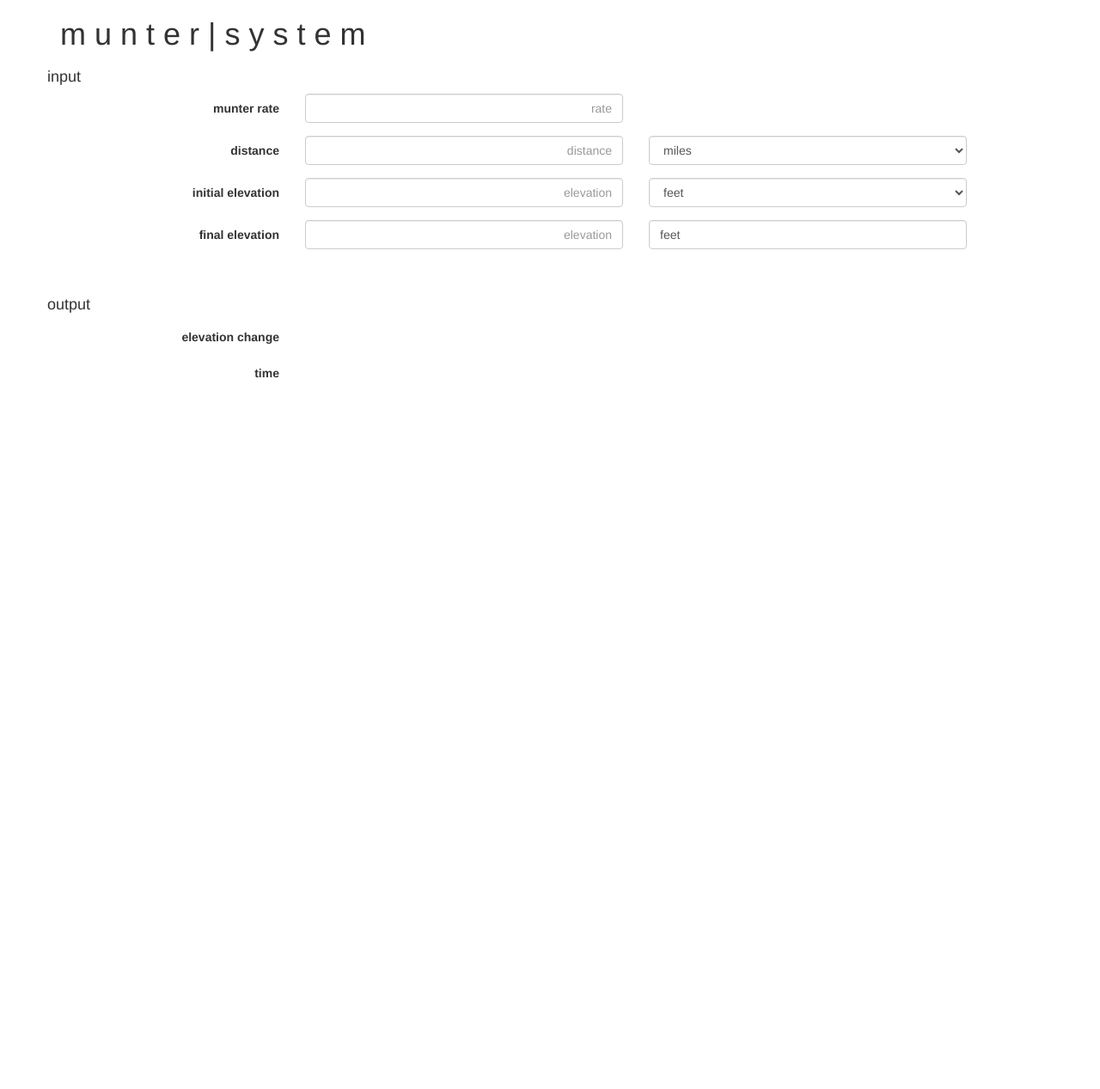
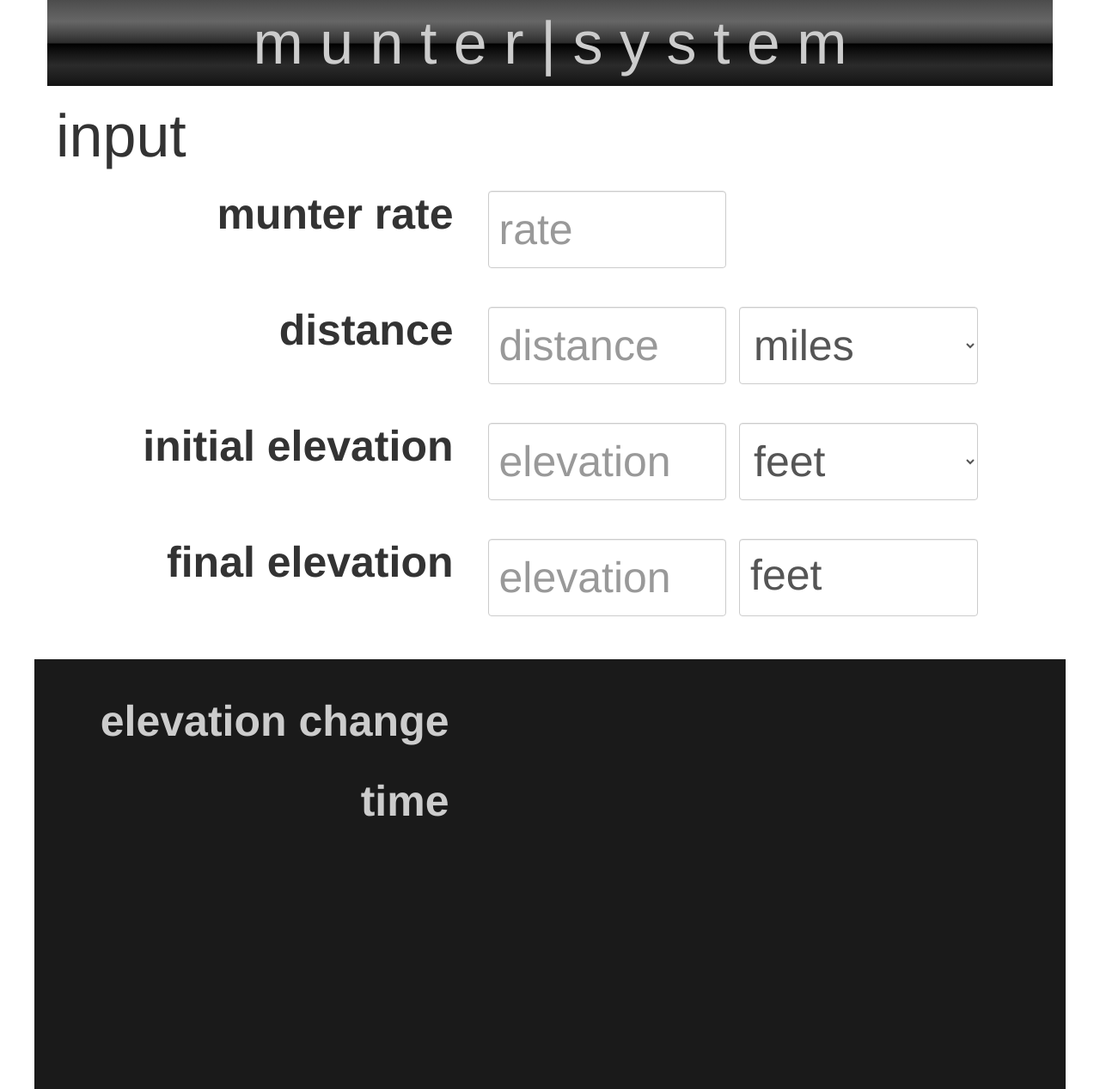
Before and after one commit to theBurk/munter_system, a Django app: page / in a window 1280 px wide. Shown: the whole page at 86% size. Before the commit the page ends 440 px from the top, so only its background shows below. Run offline with Django 3.2, Linux system fonts and the light colour scheme; some libraries are stand-ins or nearby versions.

Commit message:
CSS formatting modifications

```diff
--- /dev/null
+++ b/static/css/munter.css
@@ -0,0 +1,57 @@
+.ms-fullScreen{
+	padding: 0px;}
+
+.ms-topBar{
+	text-align: center;
+	background: -webkit-linear-gradient(top, #4c4c4c 0%,#595959 12%,#666666 25%,#474747 39%,#2c2c2c 50%,#000000 51%,#111111 60%,#2b2b2b 76%,#1c1c1c 91%,#131313 100%);
+	padding: 0px;}
+
+.ms-topBarTitle{
+	font-size: 70px;
+	color: hsl(0,0%,80%);
+	font-weight: normal;}
+
+.ms-inputTitle{
+	font-size: 70px;
+	margin-left: 25px;}
+
+.ms-inputLabel{
+	font-size: 50px;
+	padding-right: 10px;
+	text-align: right;}
+
+.ms-inputValue{
+	height: 90px;
+	font-size: 50px;
+	margin: 15px;}
+
+.ms-inputUnit{
+	height: 90px;
+	font-size: 50px;
+	margin-top: 15px;}
+
+.ms-errorMessage{
+	}
+
+.ms-outputBackground{
+	background-color: hsl(0,0%,10%);
+	padding-top: 30px;
+	height: 500px;}
+
+.ms-elevationChangeLabel{
+	color: hsl(0,0%,80%);
+	font-size: 50px;
+	text-align: right;}
+
+.ms-elevationChangeValue{
+	color: hsl(0,0%,80%);
+	font-size: 50px;}
+
+.ms-timeLabel{
+	color: hsl(0,0%,80%);
+	font-size: 50px;
+	text-align: right;}
+
+.ms-timeValue{
+	color: hsl(0, 0%,80%);
+	font-size: 120px;}
--- a/templates/index.html
+++ b/templates/index.html
@@ -10,6 +10,7 @@
     <script type="text/javascript" src="{% static 'js/lib/angular/angular-route.js' %}"></script>
     <script type="text/javascript" src="{% static 'js/lib/angular/angular-resource.js' %}"></script>
     <link rel="stylesheet" type="text/css" href="{% static 'css/lib/bootstrap/bootstrap.css' %}">
+	<link rel="stylesheet" type="text/css" href="{% static 'css/munter.css' %}">
 
     <!-- your stuff below -->
     <script type="text/javascript" src="{% static 'js/munter/munter.js' %}"></script>
@@ -19,19 +20,20 @@
 <!-- NOTE: to mix AngularJS templates and Django templates, you must wrap the entire content block in verbatim/endverbatim tags -->
 {% verbatim %}
 
-    <div class="container" ng-controller="MunterSystemCtrl">
-
-        <h1>m u n t e r | s y s t e m</h1>
+    <div class="container ms-fullScreen" ng-controller="MunterSystemCtrl">
+		<div class="ms-topBar">
+			<p div class="ms-topBarTitle">m u n t e r | s y s t e m</p>
+		</div>
         <div class="row">
-            <h4>input</h4>
+            <h4 class="ms-inputTitle">input</h4>
             <form class="form-horizontal">
                 <!-- munter rate -->
                 <!-- this will add the CSS class 'has-error' (Bootstrap) to the "div" if "rate" is invalid -->
                 <div class="form-group" ng-class="{'has-error': !isValidRate(munterTrip.rate)}">
-                    <label for="rate" class="col-xs-3 control-label text-right">munter rate</label>
-                    <div class="col-xs-4">
-                        <input type="input" class="form-control text-right" id="rate" placeholder="rate" ng-model="munterTrip.rate" />
-                        <label class="control-label" for="rate" ng-hide="isValidRate(munterTrip.rate)">
+                    <label for="rate" class="col-xs-5 control-label ms-inputLabel">munter rate</label>
+                    <div class="col-xs-3">
+                        <input type="input" class="form-control ms-inputValue" id="rate" placeholder="rate" ng-model="munterTrip.rate" />
+                        <label class="control-label ms-errorMessage" for="rate" ng-hide="isValidRate(munterTrip.rate)">
                             invalid entry
                         </label>
                     </div>
@@ -39,69 +41,62 @@
 
                 <!-- distance -->
                 <div class="form-group" ng-class="{'has-error': !isValidLength(munterTrip.distance)}">
-                    <label for="distance" class="col-xs-3 control-label text-right">distance</label>
-                    <div class="col-xs-4">
-                        <input type="input" class="form-control text-right" id="distance" placeholder="distance" ng-model="munterTrip.distance" />
-                        <label class="control-label" for="distance" ng-hide="isValidLength(munterTrip.distance)">
+                    <label for="distance" class="col-xs-5 control-label ms-inputLabel">distance</label>
+                    <div class="col-xs-3">
+                        <input type="input" class="form-control ms-inputValue" id="distance" placeholder="distance" ng-model="munterTrip.distance" />
+                        <label class="control-label ms-errorMessage" for="distance" ng-hide="isValidLength(munterTrip.distance)">
                             invalid entry
                         </label>
                     </div>
-                    <div class="col-xs-4">
-                        <select class="form-control" ng-model="munterTrip.distanceUnit" name="distanceUnit" ng-options="v for (k,v) in distanceUnits"></select>
+                    <div class="col-xs-3">
+                        <select class="form-control ms-inputUnit" ng-model="munterTrip.distanceUnit" name="distanceUnit" ng-options="v for (k,v) in distanceUnits"></select>
                     </div>
                 </div>
 
 				<!-- initialElevation -->
                 <div class="form-group" ng-class="{'has-error': !isValidLength(munterTrip.initialElevation)}">
-                    <label for="initialElevation" class="col-xs-3 control-label text-right">initial elevation</label>
-                    <div class="col-xs-4">
-                        <input type="input" class="form-control text-right" id="initialElevation" placeholder="elevation" ng-model="munterTrip.initialElevation" />
-                        <label class="control-label" for="initialElevation" ng-hide="isValidLength(munterTrip.initialElevation)">
+                    <label for="initialElevation" class="col-xs-5 control-label ms-inputLabel">initial elevation</label>
+                    <div class="col-xs-3">
+                        <input type="input" class="form-control ms-inputValue" id="initialElevation" placeholder="elevation" ng-model="munterTrip.initialElevation" />
+                        <label class="control-label ms-errorMessage" for="initialElevation" ng-hide="isValidLength(munterTrip.initialElevation)">
                             invalid entry
                         </label>
                     </div>
-                    <div class="col-xs-4">
-                        <select class="form-control" ng-model="munterTrip.elevationUnit" name="elevationUnit" ng-options="v for (k,v) in elevationUnits"></select>
+                    <div class="col-xs-3">
+                        <select class="form-control ms-inputUnit" ng-model="munterTrip.elevationUnit" name="elevationUnit" ng-options="v for (k,v) in elevationUnits"></select>
                     </div>
                 </div>
 
 				<!-- finalElevation -->
                 <div class="form-group" ng-class="{'has-error': !isValidLength(munterTrip.finalElevation)}">
-                    <label for="finalElevation" class="col-xs-3 control-label text-right">  final elevation</label>
-                    <div class="col-xs-4">
-                        <input type="input" class="form-control text-right" id="finalElevation" placeholder="elevation" ng-model="munterTrip.finalElevation" />
-                        <label class="control-label" for="finalElevation" ng-hide="isValidLength(munterTrip.finalElevation)">
+                    <label for="finalElevation" class="col-xs-5 control-label ms-inputLabel">  final elevation</label>
+                    <div class="col-xs-3">
+                        <input type="input" class="form-control ms-inputValue" id="finalElevation" placeholder="elevation" ng-model="munterTrip.finalElevation" />
+                        <label class="control-label ms-errorMessage" for="finalElevation" ng-hide="isValidLength(munterTrip.finalElevation)">
                             invalid entry
                         </label>
                     </div>
-                    <div class="col-xs-4">
-						<p class="form-control">{{munterTrip.elevationUnit}}</p>
+                    <div class="col-xs-3">
+						<p class="form-control ms-inputUnit">{{munterTrip.elevationUnit}}</p>
                     </div>
                 </div>
             </form>
 
 			<br />
 			<!-- Output -->
-			<h4>output</h4>
-            <form class="form-horizontal">
+            <form class="form-horizontal ms-outputBackground">
                 <div class="form-group">
-                    <label for="elevationChange" class="col-xs-3 control-label text-right"> elevation change </label>
-					<div class="col-xs-4">
-						<b class="text-center form-control" ng-show="showElevationChange()">{{elevationChange()|number}} {{munterTrip.elevationUnit}}</b>
+                    <label for="elevationChange" class="col-xs-5 control-label ms-elevationChangeLabel"> elevation change </label>
+					<div class="col-xs-3">
+						<b class="text-center ms-elevationChangeValue" ng-show="showElevationChange()">{{elevationChange()|number}} {{munterTrip.elevationUnit}}</b>
 					</div>
                 </div>
 				<div class="form-group">
-                    <label for="time" class="col-xs-3 control-label text-right"> time </label>
-					<div class="col-xs-4">
-						<b class="text-center form-control" ng-show="showTime()">{{time()|prettyTime}}</b><br />
+                    <label for="time" class="col-xs-5 control-label ms-timeLabel"> time </label>
+					<div class="col-xs-7">
+						<b class="text-center ms-timeValue" ng-show="showTime()">{{time()|prettyTime}}</b><br />
 					</div>
 				</div>
-
-
-
-
-
-
         </div>
     </div>
 
```
